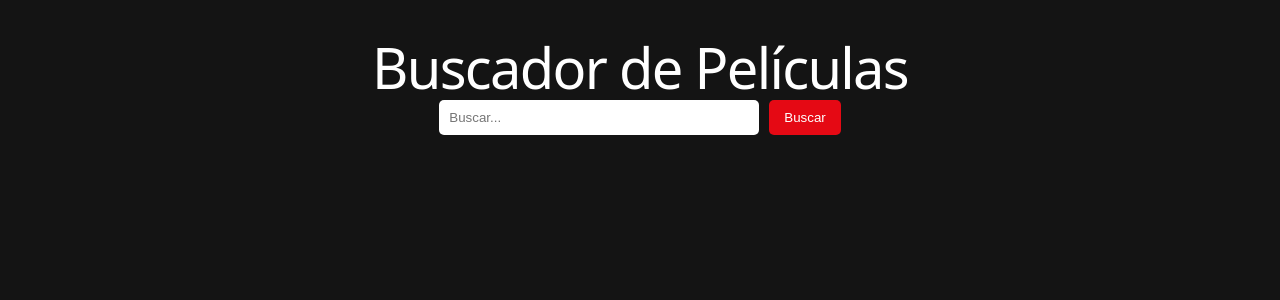
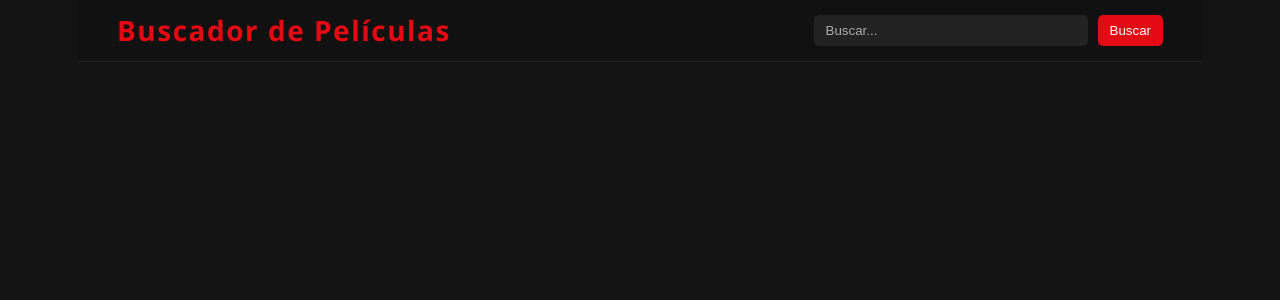
Before and after one commit to 49257336/TP5-EFSI, a React (Vite) app: page / in a window 1280 px wide. Shown: the top 300 px of the page. Built offline with nearby package versions, Linux system fonts and the light colour scheme.

Commit message:
Se ajustó el css

```diff
--- a/package.json
+++ b/package.json
@@ -23,6 +23,6 @@
     "eslint-plugin-react-hooks": "^7.1.1",
     "eslint-plugin-react-refresh": "^0.5.2",
     "globals": "^17.5.0",
-    "vite": "^8.0.9"
+    "vite": "^8.0.10"
   }
 }
--- a/src/App.css
+++ b/src/App.css
@@ -5,16 +5,45 @@ body {
     color: #fff;
 }
 
-h1 {
-    text-align: center;
-    margin: 20px 0;
-    color: #fff;
+
+.app {
+    min-height: 100vh;
 }
+
+
+.header {
+    position: sticky;
+    top: 0;
+    z-index: 1000;
+
+    display: flex;
+    justify-content: space-between;
+    align-items: center;
+
+    padding: 15px 40px;
+    background-color: #111;
+    border-bottom: 1px solid #222;
+}
+
+
+.header h1 {
+    font-family: 'Segoe UI', Tahoma, Geneva, Verdana, sans-serif;
+    font-size: 28px;
+    font-weight: 700;
+    letter-spacing: 1.5px;
+    margin: 0;
+    color: #e50914;
+}
+
 
 .container {
     width: 90%;
-    margin: auto;
-    margin-top: 3%;
-    margin-bottom: 3%;
+    margin: 20px auto;
+}
 
+
+.no-results {
+    text-align: center;
+    color: #aaa;
+    margin-top: 20px;
 }
--- a/src/App.jsx
+++ b/src/App.jsx
@@ -35,21 +35,25 @@ function App() {
     };
 
     return (
+        <div className="app">
+        <header className="header">
+            <h1>Buscador de Películas</h1>
+            <SearchBar onSearch={handleSearch} />
+        </header>
+
         <div className="container">
-            <h1>Buscador de Películas</h1>
-
-            <SearchBar onSearch={handleSearch} />
-
             {loading && <Loader />}
             {error && <ErrorMessage message={error} />}
+
             {hasSearched && !loading && !error && movies.length === 0 && (
-    <p>Sin resultados</p>
-)}
+                <p className="no-results">Sin resultados</p>
+            )}
 
             <MovieList movies={movies} onSelect={setSelectedId} />
 
             {selectedId && <MovieDetail imdbID={selectedId} />}
         </div>
+    </div>
     );
 }
 
--- a/src/SearchBar.css
+++ b/src/SearchBar.css
@@ -1,20 +1,24 @@
 form {
     display: flex;
-    justify-content: center;
-    margin-bottom: 20px;
     gap: 10px;
 }
 
 input {
-    padding: 10px;
-    width: 300px;
+    padding: 8px 12px;
+    width: 250px;
     border-radius: 5px;
     border: none;
     outline: none;
+    background-color: #222;
+    color: white;
+}
+
+input::placeholder {
+    color: #aaa;
 }
 
 button {
-    padding: 10px 15px;
+    padding: 8px 12px;
     border: none;
     border-radius: 5px;
     background-color: #e50914;
```
Also changed, not shown: 1 other file (tests, documents, lock files or other folders).
